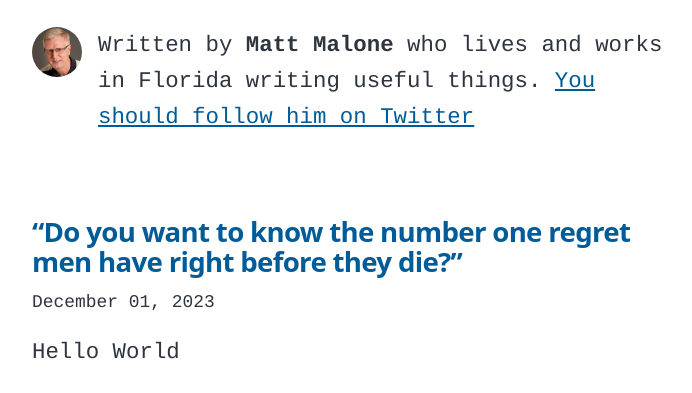
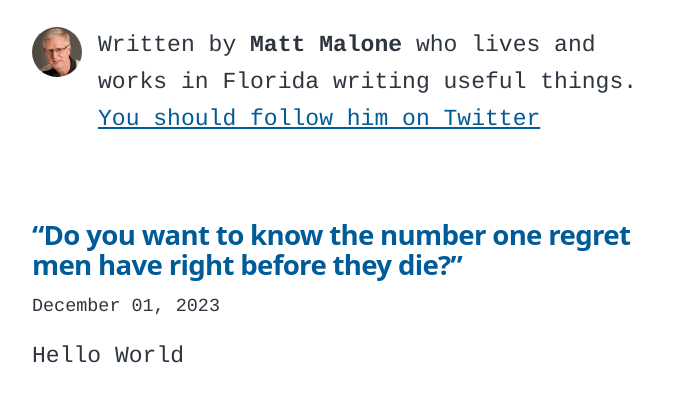
Before and after one commit to mattdvhope/source-landing, a Gatsby site: page / in a window 1280 px wide. Shown: the part 114-507 px from the top of the page, without its empty margins (292-984 px from the left). Built offline with nearby package versions, Linux system fonts and the light colour scheme; Gatsby itself is replaced by a stand-in of ours.

Commit message:
Restored original font size

```diff
--- a/src/style.css
+++ b/src/style.css
@@ -45,7 +45,7 @@
   --lineHeight-relaxed: 1.625;
   /* 1.200 Minor Third Type Scale */
   --fontSize-0: 0.833rem;
-  --fontSize-1: 1.4rem;
+  --fontSize-1: 1.0rem;
   --fontSize-2: 1.2rem;
   --fontSize-3: 1.44rem;
   --fontSize-4: 1.728rem;
@@ -77,7 +77,7 @@ html {
 
 body {
   font-family: var(--font-body);
-  font-size: var(--fontSize-1);
+  font-size: var(--fontSize-3);
   color: var(--color-text);
 }
 
```
